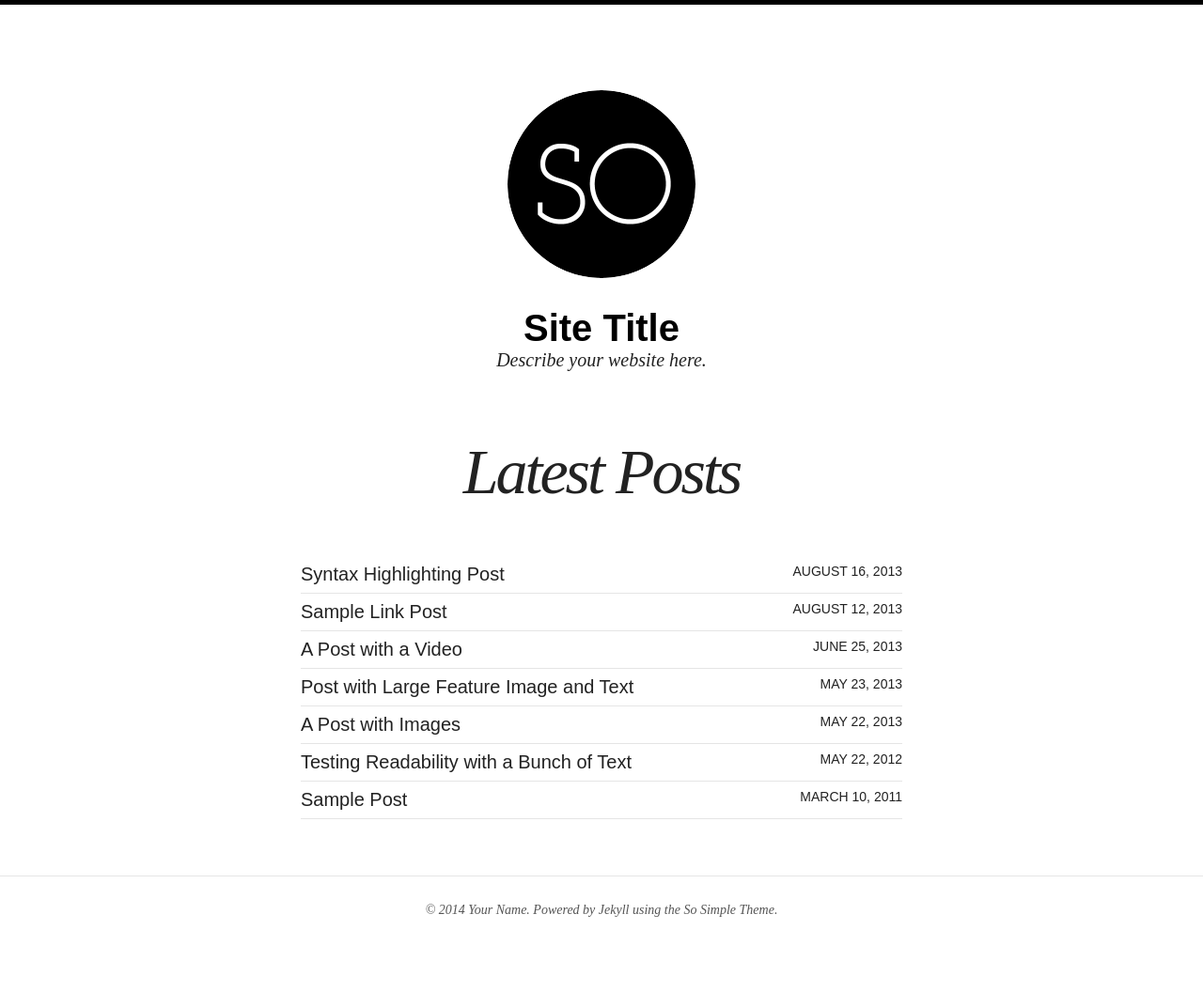
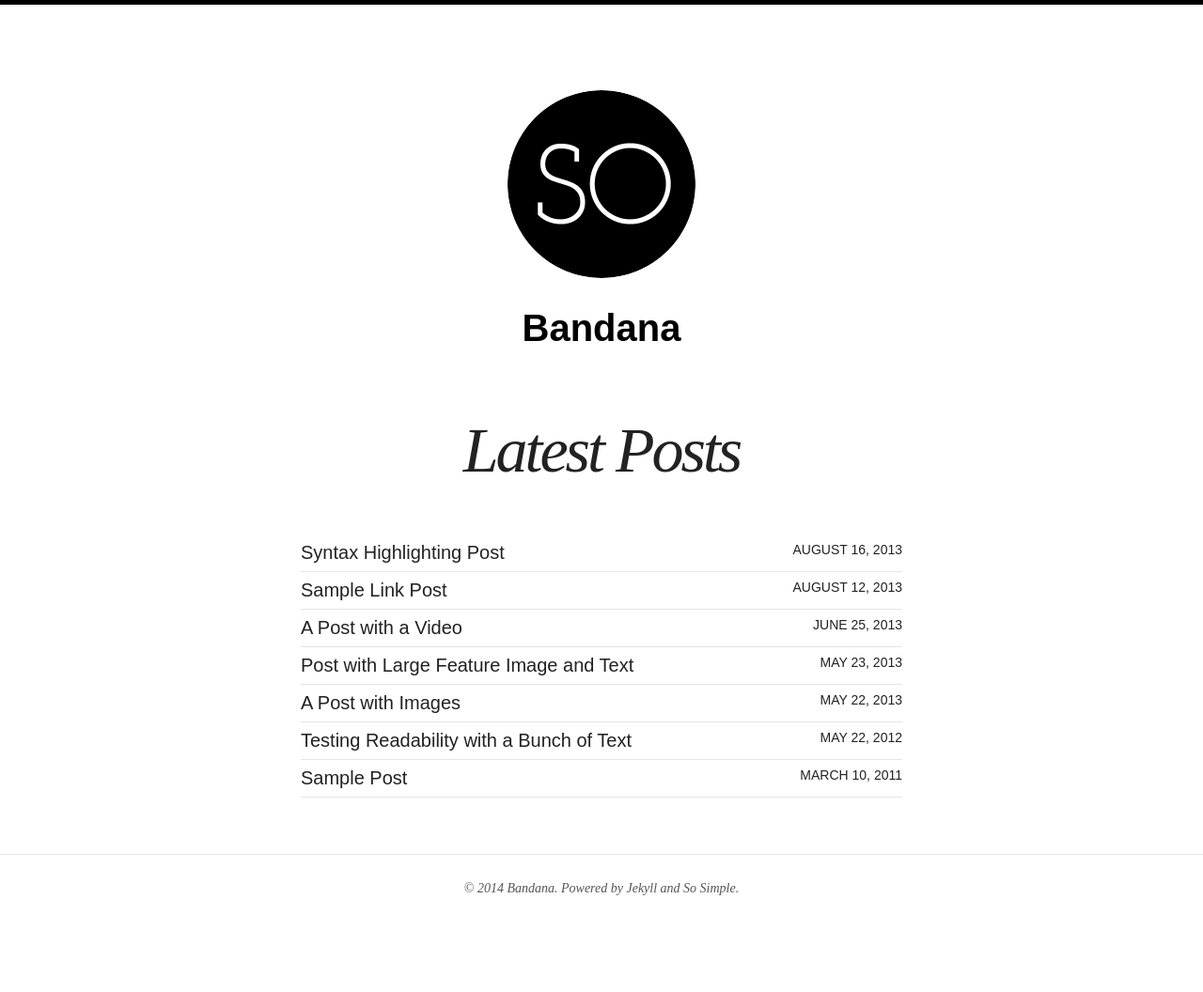
Before and after one commit to BandanaKM/me, a Jekyll site: the page built from index.html, in a window 1280 px wide. Shown: the whole page at 94% size. Built offline with Jekyll 4.4.1, drawn with Linux system fonts in a browser that asks for light colours; nearby versions of some CDN libraries; before the commit the page ends 1033 px from its top, so only the background shows below that.

Commit message:
changed config-yaml and altered navigation bar

```diff
--- a/_config.yml
+++ b/_config.yml
@@ -1,5 +1,5 @@
-title:            Site Title
-description:      Describe your website here.
+title:            Bandana
+description:
 logo:             site-logo.png
 disqus_shortname:
 search:           true
@@ -8,15 +8,15 @@ url:              http://localhost:4000
 
 # Owner/author information
 owner:
-  name:           Your Name
+  name:           Bandana
   avatar:         bio-photo.jpg
-  email:          you@email.com
+  email:
   # Social networking links used in footer. Update and remove as you like.
-  twitter:
+  twitter:        BandanaKM
   facebook:
-  github:
+  github:         https://github.com/BandanaKM
   stackexchange:
-  linkedin:
+  linkedin:       https://www.linkedin.com/profile/view?id=153206340&trk=nav_responsive_tab_profile
   instagram:
   flickr:
   tumblr:
@@ -34,11 +34,11 @@ bing_verify:
 links:
   - title: About
     url: /about/
-  - title: Articles
+  - title: Blog
     url: /articles/
-  - title: Theme Setup
+  - title: Resume
     url: /theme-setup/
-  - title: Made Mistakes
+  - title: Impact
     url: http://mademistakes.com
     external: true
 
--- a/_includes/footer.html
+++ b/_includes/footer.html
@@ -1,4 +1,4 @@
-<span>&copy; {{ site.time | date: '%Y' }} {{ site.owner.name }}. Powered by <a href="http://jekyllrb.com">Jekyll</a> using the <a href="http://mademistakes.com/so-simple/">So Simple Theme</a>.</span>
+<span>&copy; {{ site.time | date: '%Y' }} {{ site.owner.name }}. Powered by <a href="http://jekyllrb.com">Jekyll</a> and <a href="http://mademistakes.com/so-simple/">So Simple</a>.</span>
 <div class="social-icons">
 	{% if site.owner.twitter %}<a href="http://twitter.com/{{ site.owner.twitter }}" title="{{ site.owner.name}} on Twitter" target="_blank"><i class="icon-twitter icon-2x"></i></a>{% endif %}
 	{% if site.owner.facebook %}<a href="http://facebook.com/{{ site.owner.facebook }}" title="{{ site.owner.name}} on Facebook" target="_blank"><i class="icon-facebook icon-2x"></i></a>{% endif %}
```
